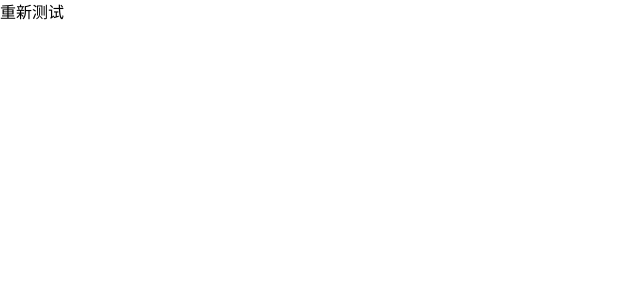
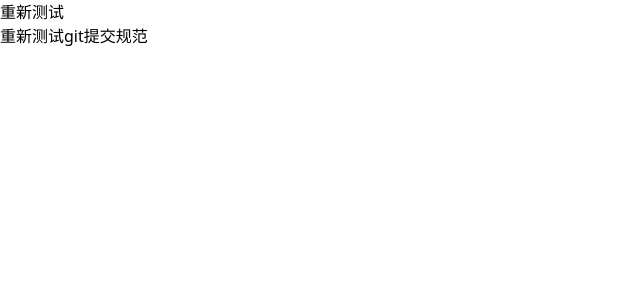
Before and after one commit to Gzl1234567/OneSecond_admin, a React (Create React App) app: page / in a window 1280 px wide. Shown: the top 300 px of the page, without its empty margins (0-640 px from the left). Built offline with nearby package versions, Linux system fonts and the light colour scheme.

Commit message:
test(other): test(other): fix(other): 重新测试git提交
测试git关联Issues

closes #I7ANKK

```diff
--- a/src/App.tsx
+++ b/src/App.tsx
@@ -15,6 +15,7 @@ export default function App() {
     <div>
       <Bar a={1} c={{ width: 100 }} d={[1, 2, 3]} />
       <h1>重新测试</h1>
+      <h1>重新测试git提交规范</h1>
       {/* <Router>
         <Routes>
           <Route path="/" element={<Navigate to="/Home" />} />
```
